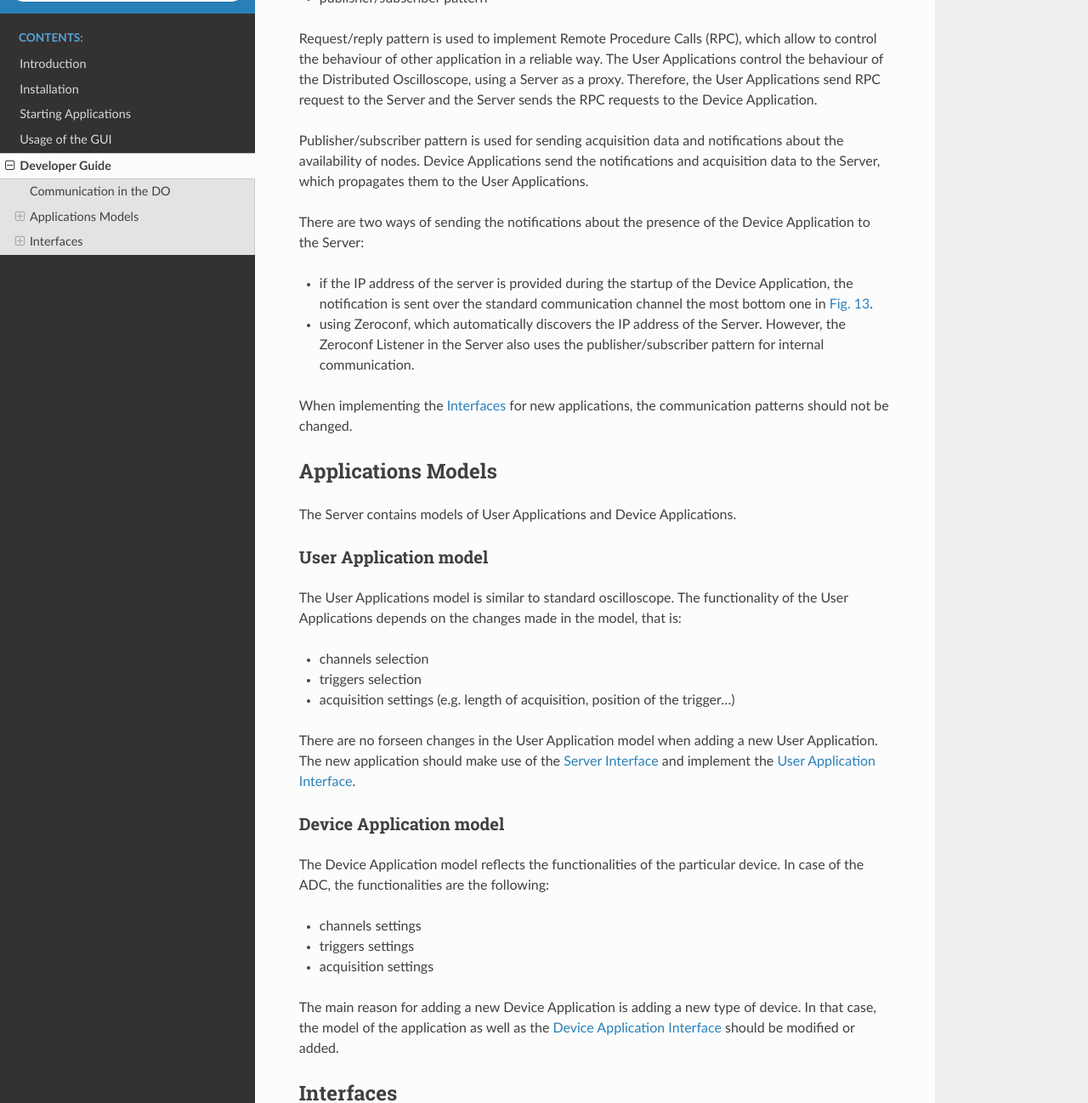
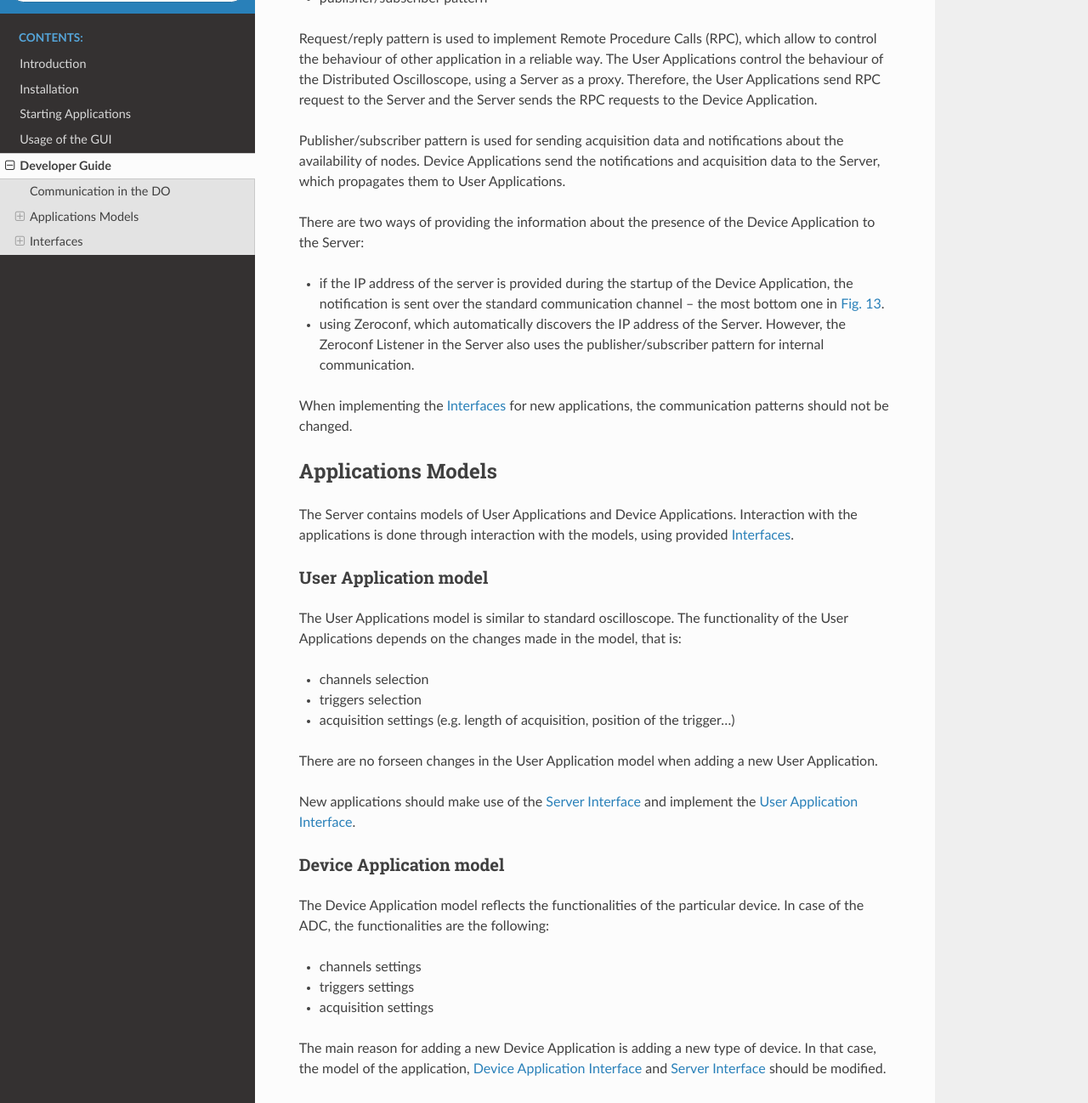
Before and after one commit to mmalczak/distributed-oscilloscope, a Sphinx documentation site: the page built from documentation/sphinx/developer_guide.rst, in a window 1280 px wide and 1400 px high, scrolled down 1322 px, cut to the strip 102-1400 px from the top of the window. Shown: the whole strip at 85% size. Built offline with Sphinx 7.4.7 and the Read the Docs theme 2.0.0, drawn with Linux system fonts in a browser that asks for light colours; some of the changed text lies outside the part shown.

Commit message:
docs: cleanup

```diff
--- a/documentation/sphinx/developer_guide.rst
+++ b/documentation/sphinx/developer_guide.rst
@@ -57,15 +57,15 @@ the Server and the Server sends the RPC requests to the Device Application.
 
 Publisher/subscriber pattern is used for sending acquisition data and
 notifications about the availability of nodes. Device Applications send the
-notifications and acquisition data to the Server, which propagates them to the
+notifications and acquisition data to the Server, which propagates them to
 User Applications.
 
-There are two ways of sending the notifications about the presence of the
+There are two ways of providing the information about the presence of the
 Device Application to the Server:
 
 * if the IP address of the server is provided during the startup of the
   Device Application, the notification is sent over the standard communication
-  channel the most bottom one in :numref:`fig_do_communication`.
+  channel -- the most bottom one in :numref:`fig_do_communication`.
 * using Zeroconf, which automatically discovers the IP address of the Server.
   However, the Zeroconf Listener in the Server also uses
   the publisher/subscriber pattern for internal communication.
@@ -79,6 +79,8 @@ Applications Models
 =======================
 
 The Server contains models of User Applications and Device Applications.
+Interaction with the applications is done through interaction with the models,
+using provided :ref:`interfaces`.
 
 User Application model
 -----------------------
@@ -92,7 +94,9 @@ model, that is:
 * acquisition settings (e.g. length of acquisition, position of the trigger...)
 
 There are no forseen changes in the User Application model when adding a new
-User Application. The new application should make use of the
+User Application.
+
+New applications should make use of the
 :ref:`server_interface` and implement the
 :ref:`user_application_interface`.
 
@@ -107,8 +111,10 @@ device. In case of the ADC, the functionalities are the following:
 * acquisition settings
 
 The main reason for adding a new Device Application is adding a new type of
-device. In that case, the model of the application as well as the
-:ref:`device_application_interface` should be modified or added.
+device. In that case, the model of the application,
+:ref:`device_application_interface` and
+:ref:`server_interface`
+should be modified.
 
 
 .. _interfaces:
@@ -119,7 +125,7 @@ Interfaces
 
 The Server provides interfaces for User Applications and Devices Applications.
 Each new application should use these interfaces. If the interfaces don't
-meet the requirements for the new application, they should be modified.
+meet the requirements for new application, they should be modified.
 
 
 .. _server_interface:
```
Also changed, not shown: other parts of documentation/sphinx/developer_guide.rst (+1 -1 lines), documentation/sphinx/introduction.rst (+42 -12 lines), documentation/sphinx/startup.rst (+27 -11 lines), documentation/sphinx/usage.rst (+11 -5 lines), 4 other files.
